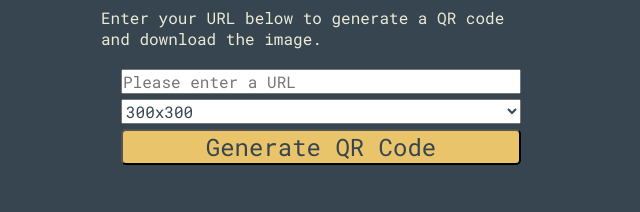
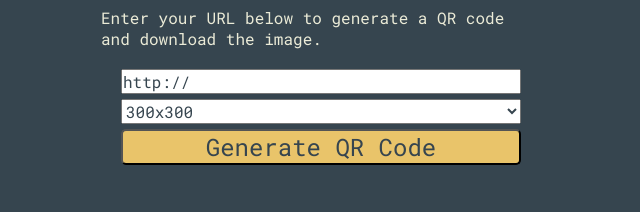
Before and after one commit to raphtis/QRCode, a plain HTML site: page index.html in a window 1280 px wide. Shown: the part 350-562 px from the top of the page, 319-959 px from the left. Drawn offline with Linux system fonts and the light colour scheme.

Commit message:
Updated placeholder, pattern, and value for url input

```diff
--- a/index.html
+++ b/index.html
@@ -40,8 +40,9 @@
             <input
               id="url"
               type="url"
-              pattern="[Hh][Tt][Tt][Pp][Ss]?:\/\/(?:(?:[a-zA-Z\u00a1-\uffff0-9]+-?)*[a-zA-Z\u00a1-\uffff0-9]+)(?:\.(?:[a-zA-Z\u00a1-\uffff0-9]+-?)*[a-zA-Z\u00a1-\uffff0-9]+)*(?:\.(?:[a-zA-Z\u00a1-\uffff]{2,}))(?::\d{2,5})?(?:\/[^\s]*)?"
-              placeholder="Please enter a URL"
+              pattern="https?://.+"
+              placeholder="Include http://"
+              value="http://"
             />
 
             <select id="qr-size">
```
